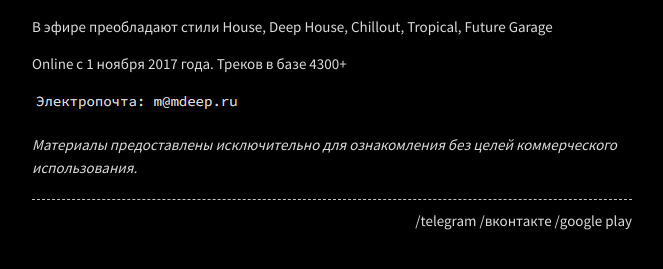
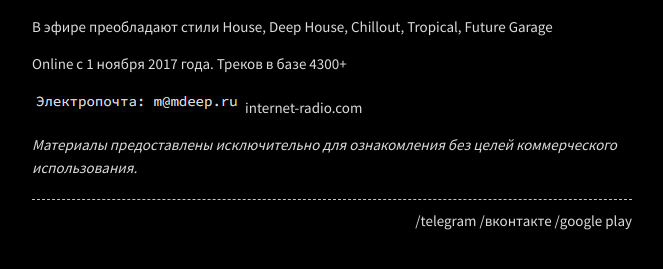
Before and after one commit to 6d646565702e7275/6d646565702e7275.github.io, a Jekyll site: the page built from about.md, in a window 1280 px wide. Shown: the part 361-630 px from the top of the page, without its empty margins (308-971 px from the left). Built offline with Jekyll 4.4.1, drawn with Linux system fonts in a browser that asks for light colours.

Commit message:
Update about.md

```diff
--- a/about.md
+++ b/about.md
@@ -15,5 +15,6 @@ description: Интернет радиостанция с популярной
 Online с 1 ноября 2017 года. Треков в базе 4300+
 
 ![Электропочта](/assets/img/mail.png)
+[internet-radio.com](https://www.internet-radio.com){:rel="noreferrer nofollow"}{:target="_blank"}
 
 *Материалы предоставлены исключительно для ознакомления без целей коммерческого использования.*
```
